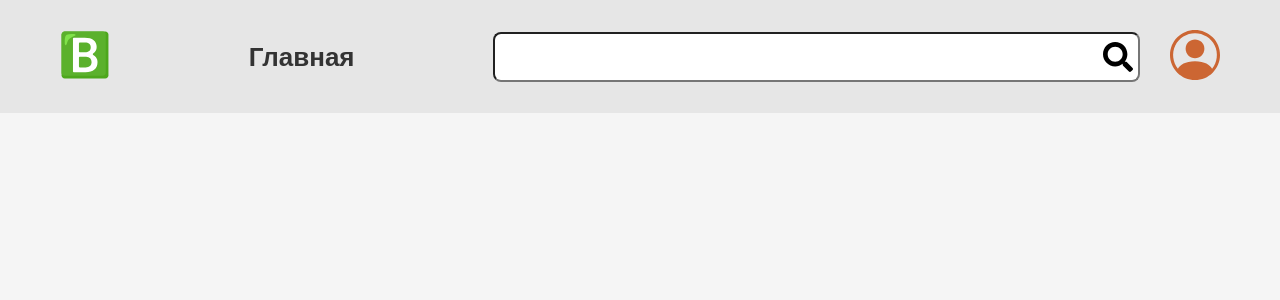
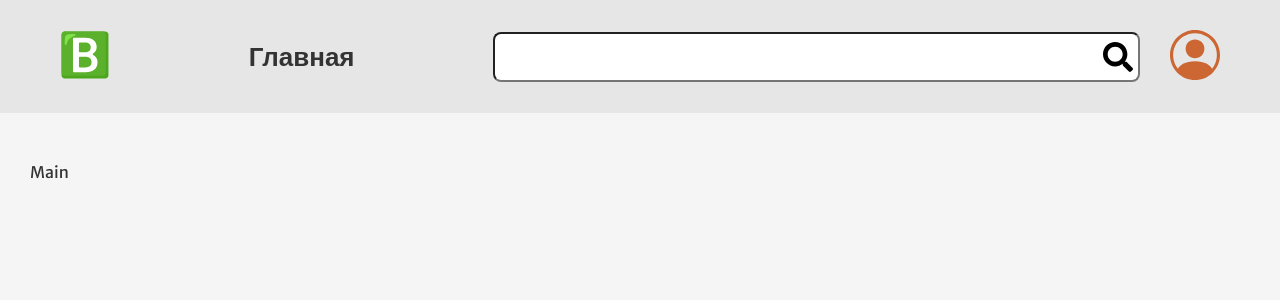
Before and after one commit to melondina/Blogget, a React (Create React App) app: page / in a window 1280 px wide. Shown: the top 300 px of the page. Built offline with nearby package versions, Linux system fonts and the light colour scheme.

Commit message:
Add tupe for props

```diff
--- a/src/components/Header/Auth/Auth.jsx
+++ b/src/components/Header/Auth/Auth.jsx
@@ -1,6 +1,7 @@
 /* eslint-disable max-len */
 import React from 'react';
 import style from './Auth.module.css';
+import PropTypes from 'prop-types';
 
 export const Auth = ({auth}) => (
   <button className={style.button}>
@@ -12,3 +13,7 @@ export const Auth = ({auth}) => (
     }
   </button>
 );
+
+Auth.propTypes = {
+  auth: PropTypes.string.isRequired,
+};
--- a/src/components/Header/Heading/Heading.jsx
+++ b/src/components/Header/Heading/Heading.jsx
@@ -1,6 +1,11 @@
 import React from 'react';
 import style from './Heading.module.css';
+import PropTypes from 'prop-types';
 
 export const Heading = ({text}) => (
   <h1 className={style.heading}>{text}</h1>
 );
+
+Heading.propTypes = {
+  text: PropTypes.string.isRequired,
+};
--- a/src/components/Main/Main.jsx
+++ b/src/components/Main/Main.jsx
@@ -4,6 +4,8 @@ import Layout from '../Layout';
 
 export const Main = () => (
   <main className={style.main}>
-    <Layout/>
+    <Layout>
+      Main
+    </Layout>
   </main>
 );
```
Also changed, not shown: src/components/Layout/Layout.jsx (+4 -4 lines).
